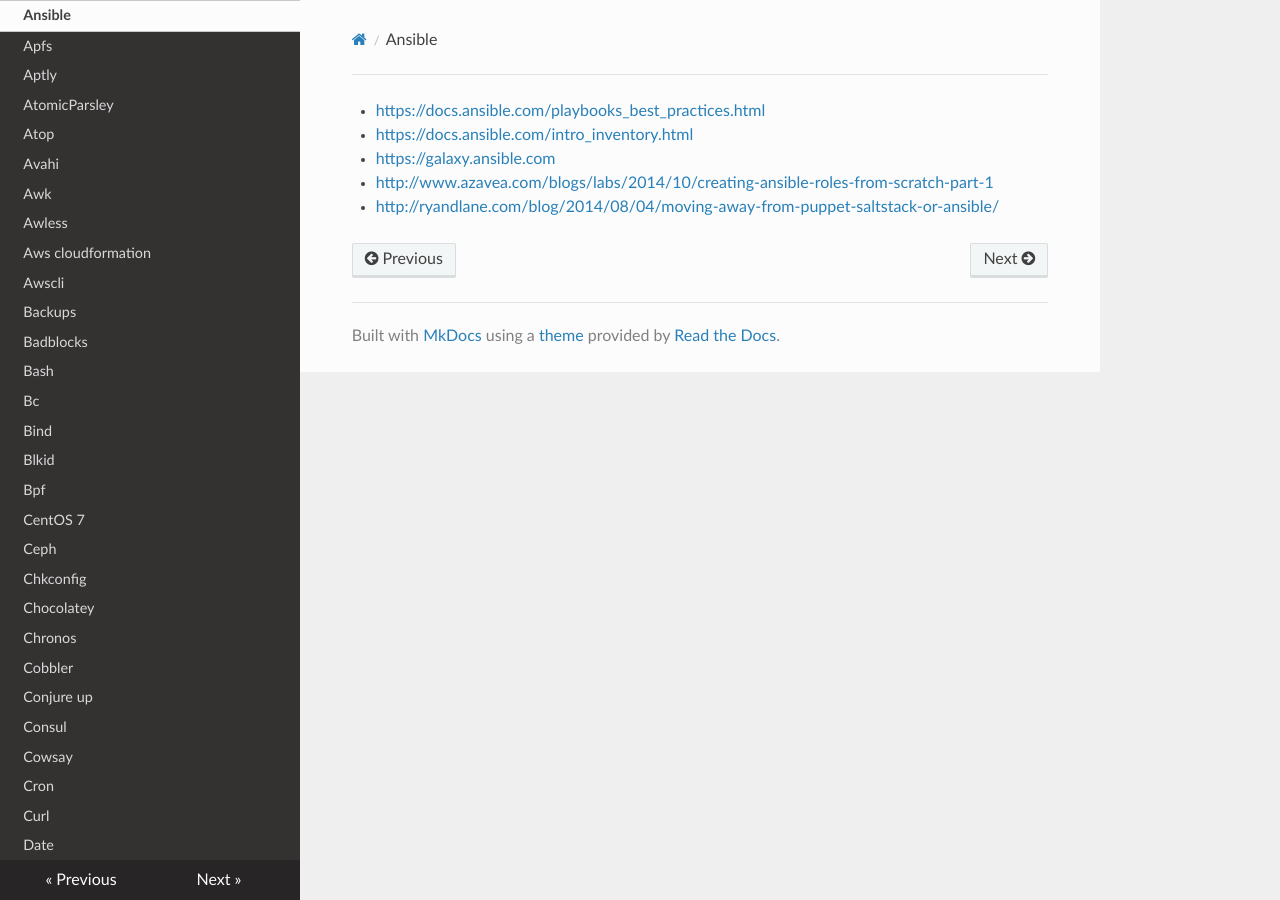
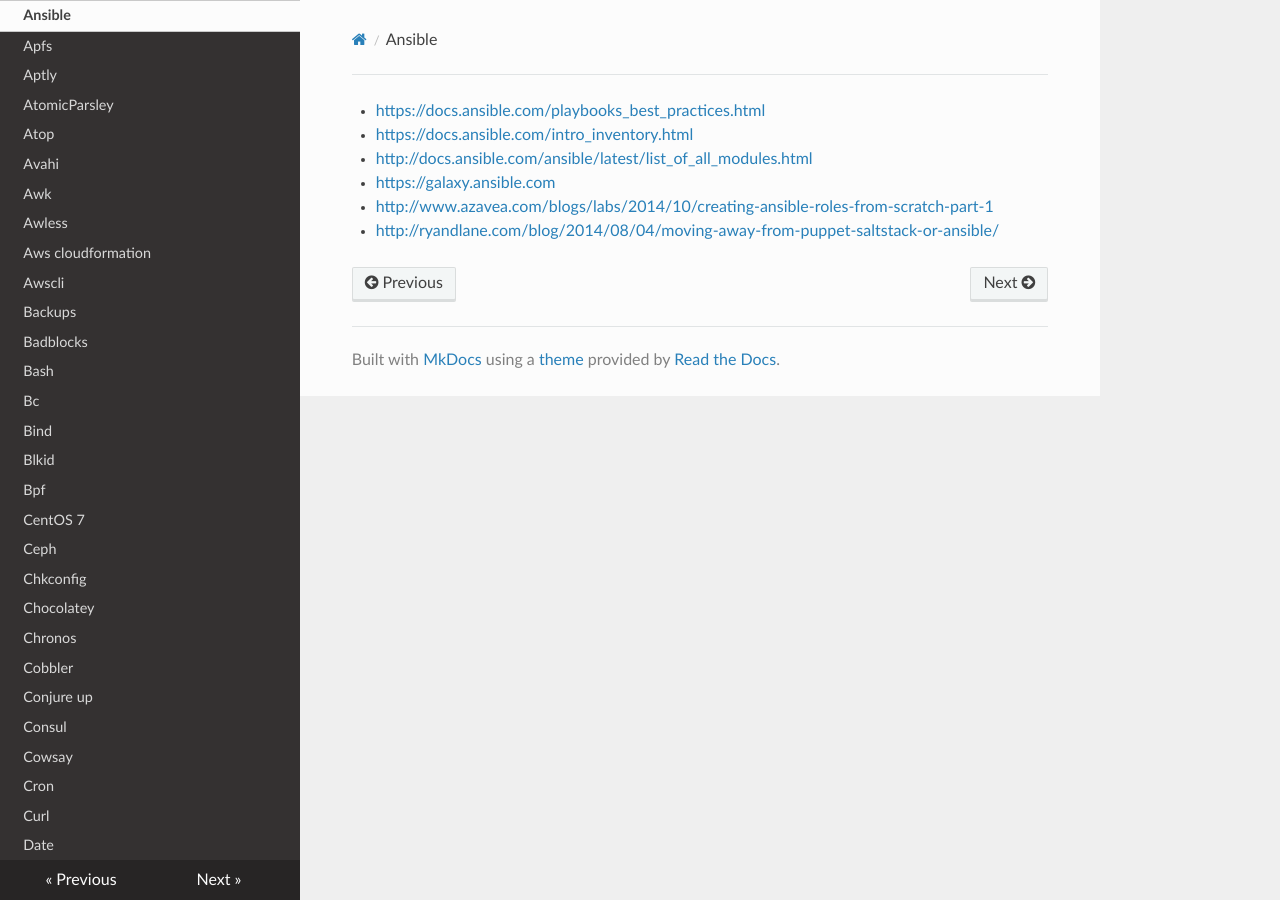
Before and after one commit to lando-cal/tech-notes, an MkDocs documentation site: the page built from docs/ansible.md, in a window 1280 px wide. Built offline with MkDocs 1.6.1, drawn with Linux system fonts in a browser that asks for light colours; nearby versions of some CDN libraries.

Commit message:
Add link

```diff
--- a/docs/ansible.md
+++ b/docs/ansible.md
@@ -1,5 +1,6 @@
 - <https://docs.ansible.com/playbooks_best_practices.html>
 - <https://docs.ansible.com/intro_inventory.html>
+- <http://docs.ansible.com/ansible/latest/list_of_all_modules.html>
 - <https://galaxy.ansible.com>
 - <http://www.azavea.com/blogs/labs/2014/10/creating-ansible-roles-from-scratch-part-1>
 - <http://ryandlane.com/blog/2014/08/04/moving-away-from-puppet-saltstack-or-ansible/>
```
